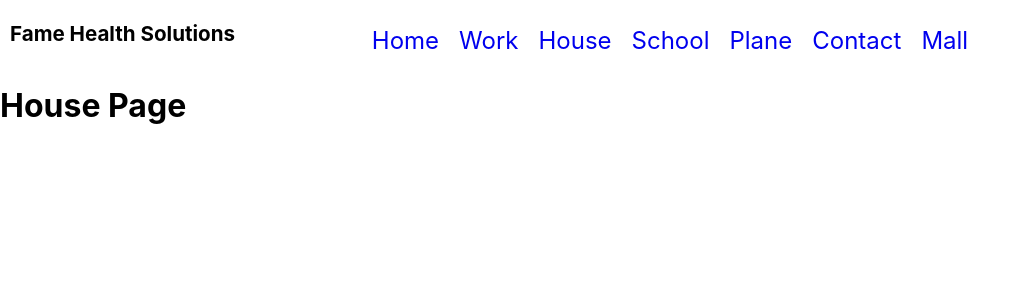
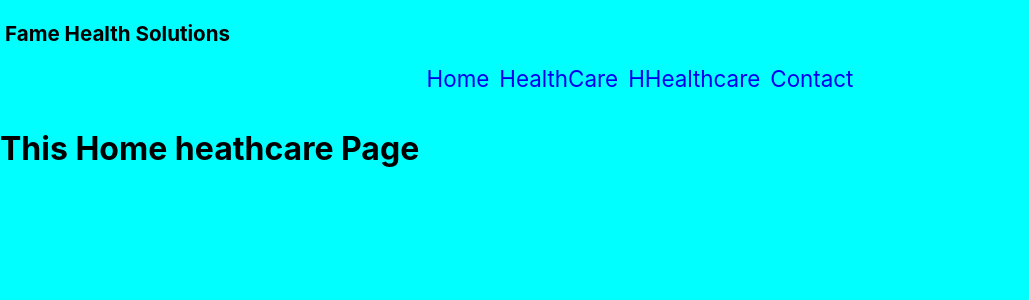
Before and after one commit to Bkanneh2020/health_Solution, a React (Create React App) app in the folder fame_health_solution/: page /House in a window 1280 px wide. Shown: the top 300 px of the page, without its empty margins (0-1029 px from the left). Built offline with nearby package versions, Linux system fonts and the light colour scheme.

Commit message:
better changes

```diff
--- a/fame_health_solution/src/App.css
+++ b/fame_health_solution/src/App.css
@@ -1,58 +1,44 @@
-.App {
-  text-align: center;
-}
-
-.App-logo {
-  height: 40vmin;
-  pointer-events: none;
-}
 
 
 .Navstyle{
-  display: flex;
+ margin-top: 50px;
   list-style: none;
   justify-content: center;
 
 }
 
 .Navstyle li{
-  padding: 10px;
-  font-size: 1.5rem;
+  padding: 5px;
+
 }
 
 .compnamestyle{
   font-size: 1.1rem;
   position: absolute;
   top: 0;
-  left: 10px;
+  left: 5px;
 }
 
-@media (prefers-reduced-motion: no-preference) {
-  .App-logo {
-    animation: App-logo-spin infinite 20s linear;
+.threebars{
+ position: absolute;
+ margin-left: 95%;
+ top: 0;
+ font-size: 1.2rem;
+}
+
+@media only screen and (min-width: 768px){
+
+  body{
+    background-color: aqua;
+  }
+
+  .Navstyle{
+    display: flex;
+    padding: 10px;
+    font-size: 1.4rem;
+  }
+
+  .threebars{
+    display: none;
   }
 }
-
-.App-header {
-  background-color: #282c34;
-  min-height: 100vh;
-  display: flex;
-  flex-direction: column;
-  align-items: center;
-  justify-content: center;
-  font-size: calc(10px + 2vmin);
-  color: white;
-}
-
-.App-link {
-  color: #61dafb;
-}
-
-@keyframes App-logo-spin {
-  from {
-    transform: rotate(0deg);
-  }
-  to {
-    transform: rotate(360deg);
-  }
-}
--- a/fame_health_solution/src/HomeLinks/House.jsx
+++ b/fame_health_solution/src/HomeLinks/House.jsx
@@ -4,7 +4,7 @@ import React from "react";
 const House =()=>{
     return(
     <h1>
-        House Page
+        This Home heathcare Page
     </h1>
     )
 }
--- a/fame_health_solution/src/HomeLinks/Navmenu.jsx
+++ b/fame_health_solution/src/HomeLinks/Navmenu.jsx
@@ -1,6 +1,7 @@
 import React from "react";
 import {Outlet, Link} from 'react-router-dom';
 import Compname from "./Header";
+import { AiOutlineMenu } from "react-icons/ai";
 
 
 const Navmenu =()=>{
@@ -12,39 +13,28 @@ const Navmenu =()=>{
 
         <>
         <nav>
+            <Compname />
+            <AiOutlineMenu className="threebars" />
 
             <ul className="Navstyle">
 
-                <li>
-                <Compname />
-                </li>
                 <li>
                     <Link to='/' style={{  textDecoration:'none'}}>Home</Link>
                 </li>
 
                 <li>
-                    <Link to='/work'style={{  textDecoration:'none'}}>Work</Link>
+                    <Link to='/work'style={{  textDecoration:'none'}}>HealthCare</Link>
                 </li>
 
                 <li>
-                    <Link to='/House' style={{  textDecoration:'none'}}>House</Link>
+                    <Link to='/House' style={{  textDecoration:'none'}}>HHealthcare</Link>
                 </li>
 
-                <li>
-                    <Link to='/school' style={{  textDecoration:'none'}}>School</Link>
-                </li>
-
-                <li>
-                    <Link to='/plane' style={{  textDecoration:'none'}}>Plane</Link>
-                </li>
 
                 <li>
                     <Link to='/Contact' style={{  textDecoration:'none'}}>Contact</Link>
                 </li>
 
-                <li>
-                    <Link to='/mall' style={{  textDecoration:'none'}}>Mall</Link>
-                </li>
 
             </ul>
 
--- a/fame_health_solution/src/HomeLinks/Work.jsx
+++ b/fame_health_solution/src/HomeLinks/Work.jsx
@@ -4,7 +4,7 @@ import React from "react";
 const Work =()=>{
     return(
     <h1>
-        Work Page
+        This HealthCare Page
     </h1>
     )
 }
```
